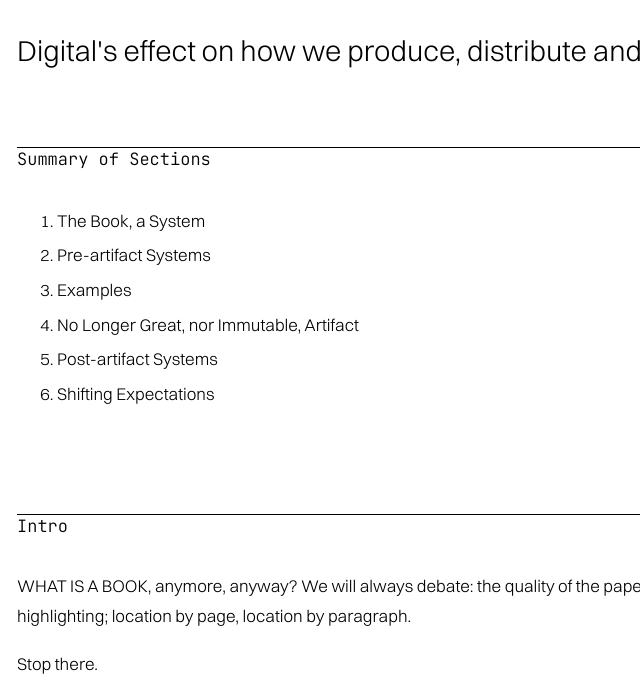
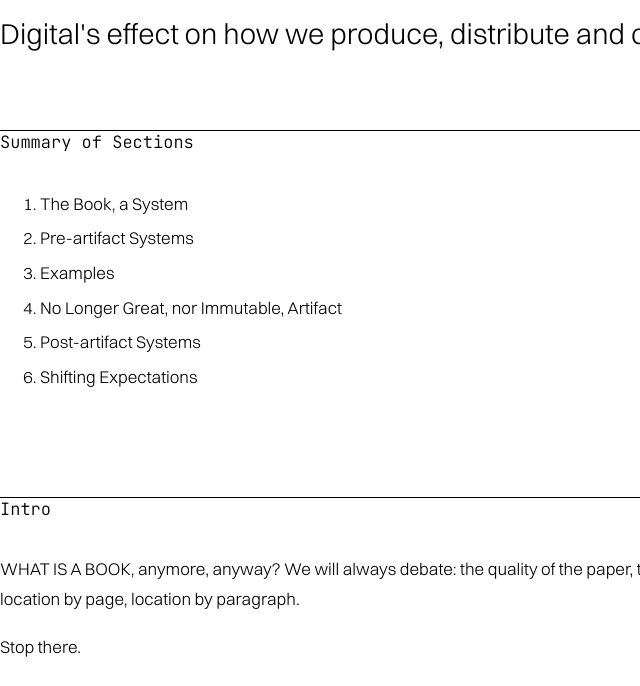
Before and after one commit to number0505/binding, a plain HTML site: page index.html in a window 1280 px wide. Shown: the part 968-1654 px from the top of the page, without its empty margins (0-640 px from the left). Drawn offline with Linux system fonts and the light colour scheme.

Commit message:
remove margin

```diff
--- a/common.css
+++ b/common.css
@@ -1,5 +1,5 @@
 body{
-	margin: var(--base-font-size);
+	/* margin: var(--base-font-size); */
 }
 
 
```
